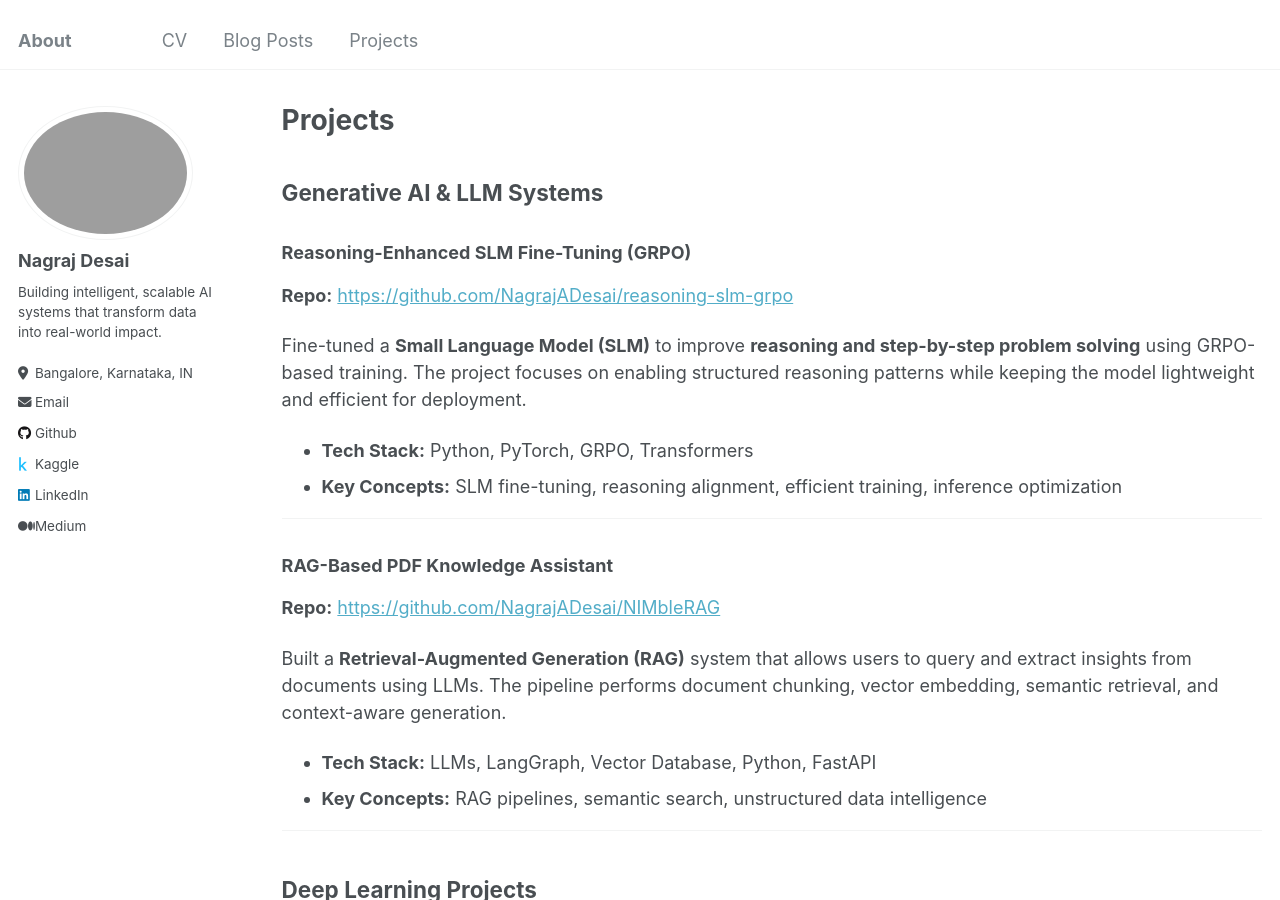
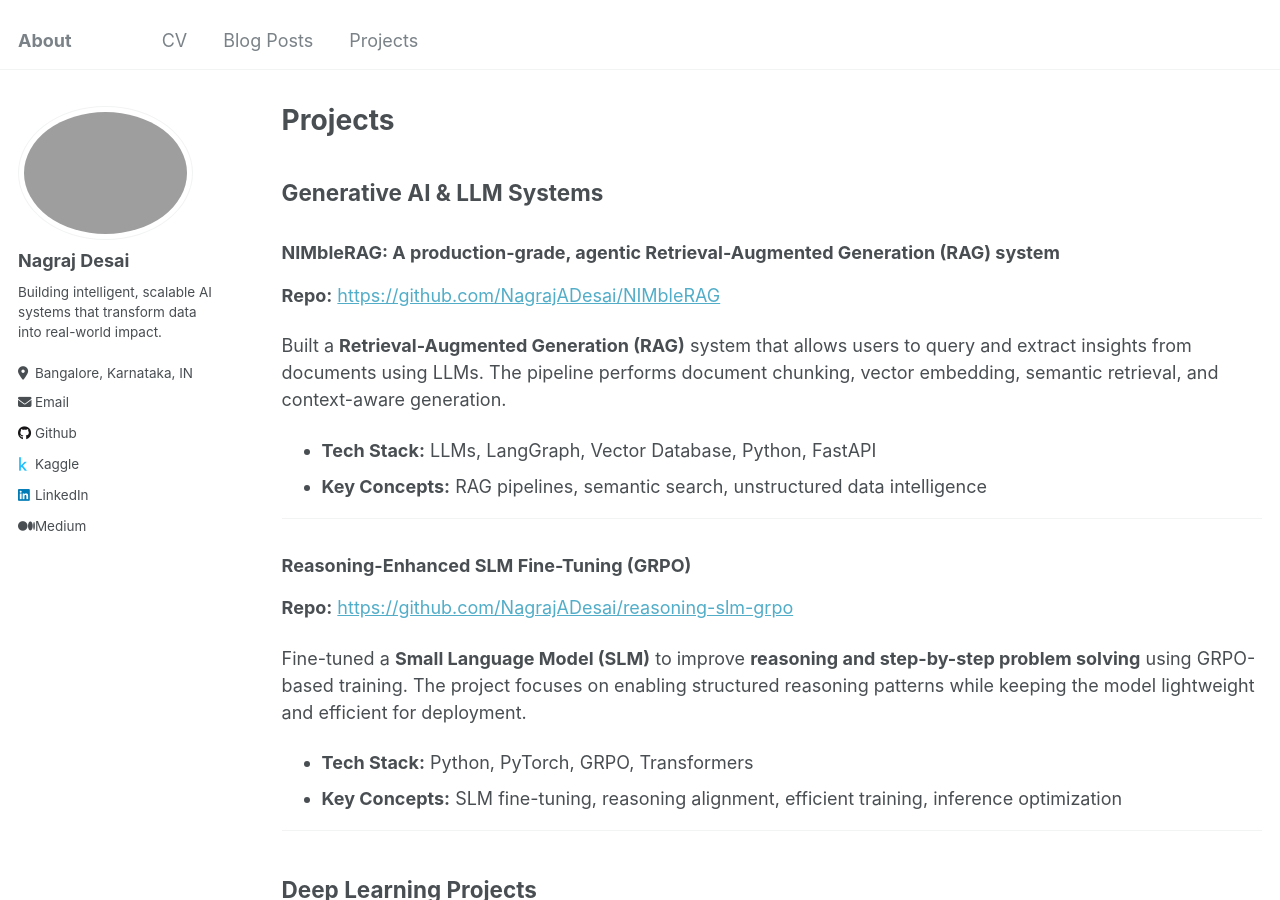
Before and after one commit to NagrajADesai/NagrajADesai.github.io, a Jekyll site: the page built from _pages/projects.md, in a window 1280 px wide and 900 px high. Built offline with Jekyll 4.4.1, drawn with Linux system fonts in a browser that asks for light colours; part of the change alters nothing that is shown.

Commit message:
updated project and cv

```diff
--- a/_pages/projects.md
+++ b/_pages/projects.md
@@ -9,6 +9,17 @@ redirect_from:
 
 ## Generative AI & LLM Systems
 
+### NIMbleRAG: A production-grade, agentic Retrieval-Augmented Generation (RAG) system
+
+**Repo:** [https://github.com/NagrajADesai/NIMbleRAG](https://github.com/NagrajADesai/NIMbleRAG)
+
+Built a **Retrieval-Augmented Generation (RAG)** system that allows users to query and extract insights from documents using LLMs. The pipeline performs document chunking, vector embedding, semantic retrieval, and context-aware generation.
+
+- **Tech Stack:** LLMs, LangGraph, Vector Database, Python, FastAPI
+- **Key Concepts:** RAG pipelines, semantic search, unstructured data intelligence
+
+---
+
 ### Reasoning-Enhanced SLM Fine-Tuning (GRPO)
 
 **Repo:** [https://github.com/NagrajADesai/reasoning-slm-grpo](https://github.com/NagrajADesai/reasoning-slm-grpo)
@@ -17,17 +28,6 @@ Fine-tuned a **Small Language Model (SLM)** to improve **reasoning and step-by-s
 
 - **Tech Stack:** Python, PyTorch, GRPO, Transformers
 - **Key Concepts:** SLM fine-tuning, reasoning alignment, efficient training, inference optimization
-
----
-
-### RAG-Based PDF Knowledge Assistant
-
-**Repo:** [https://github.com/NagrajADesai/NIMbleRAG](https://github.com/NagrajADesai/NIMbleRAG)
-
-Built a **Retrieval-Augmented Generation (RAG)** system that allows users to query and extract insights from documents using LLMs. The pipeline performs document chunking, vector embedding, semantic retrieval, and context-aware generation.
-
-- **Tech Stack:** LLMs, LangGraph, Vector Database, Python, FastAPI
-- **Key Concepts:** RAG pipelines, semantic search, unstructured data intelligence
 
 ---
 
```
Also changed, not shown: 1 other file.
